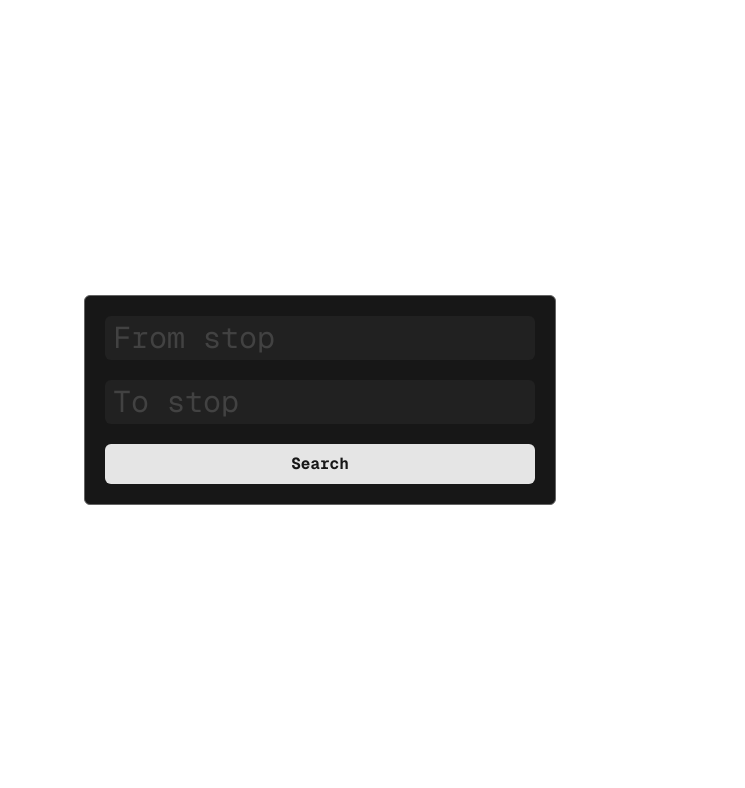
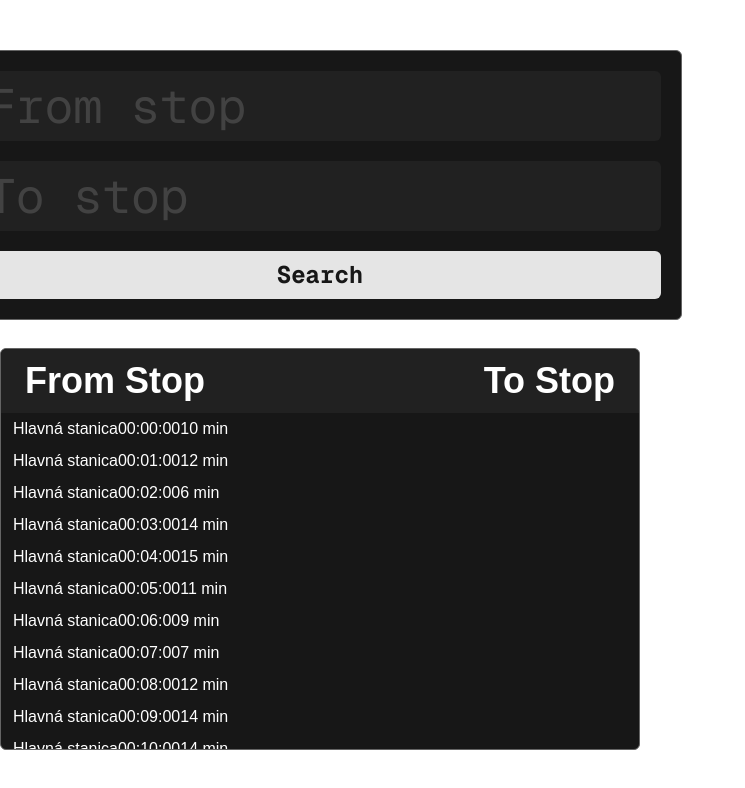
Before and after one commit to Hajdudev/go-eco-v2, a Next.js app: page / in a window 1280 px wide. Shown: the top 788 px of the page, without its empty margins (0-745 px from the left). Built offline with nearby package versions, Linux system fonts and the light colour scheme.

Commit message:
working with fake data

```diff
--- a/app/components/Input.tsx
+++ b/app/components/Input.tsx
@@ -1,17 +1,27 @@
 function Input() {
   return (
     <div className=" flex border-border border-1 rounded-md bg-foreground p-5 flex-col ">
-      <form className="flex flex-col gap-5 font-mono ">
-        <input placeholder="From stop" className="py-1 outline-none placeholder:text-[#424242] rounded-md text-3xl px-2 text-white bg-inputs" />
+      <form action="/route/" className="flex flex-col gap-5 font-mono ">
+        <input
+          name="from"
+          placeholder="From stop"
+          className="py-1 outline-none placeholder:text-[#424242] rounded-md text-5xl px-2 text-white bg-inputs"
+        />
 
-        <input placeholder="To stop" className=" py-1  placeholder:text-[#424242] text-3xl rounded-md px-2 bg-inputs text-white outline-none" />
-        <button className="bg-[#e5e5e5] font-bold rounded-md  py-2 px-5 text-[#171717] ">Search</button>
-
+        <input
+          name="to"
+          placeholder="To stop"
+          className=" py-1  placeholder:text-[#424242] text-5xl rounded-md px-2 bg-inputs text-white outline-none"
+        />
+        <button
+          type="submit"
+          className="bg-[#e5e5e5] font-bold text-2xl rounded-md  py-2 px-5 text-[#171717] "
+        >
+          Search
+        </button>
       </form>
-
-
     </div>
-  )
+  );
 }
 
-export default Input
+export default Input;
--- /dev/null
+++ b/app/components/Routes.tsx
@@ -0,0 +1,227 @@
+type RouteResult = {
+  TripId: string;
+  TripName: string;
+  FromStopId: string;
+  FromStopName: string;
+  ToStopId: string;
+  ToStopName: string;
+  DepartureTime: string;
+  ArrivalTime: string;
+  ServiceId?: string;
+  DepartureDayOffset?: number;
+  ArrivalDayOffset?: number;
+  SearchDate?: string;
+  TripDuration: string; // NEW FIELD
+};
+
+const routeResults: RouteResult[] = [
+  {
+    TripId: "429993_52_1_20595",
+    TripName: "",
+    FromStopId: "30600008",
+    FromStopName: "Pod stanicou",
+    ToStopId: "9300004",
+    ToStopName: "Hlavná stanica",
+    DepartureTime: "00:00:00",
+    ArrivalTime: "00:10:00",
+    ServiceId: "",
+    DepartureDayOffset: 0,
+    ArrivalDayOffset: 0,
+    SearchDate: "2025-06-18",
+    TripDuration: "10 min",
+  },
+  {
+    TripId: "470015_51_1_21295",
+    TripName: "",
+    FromStopId: "30600005",
+    FromStopName: "Pod stanicou",
+    ToStopId: "9300006",
+    ToStopName: "Hlavná stanica",
+    DepartureTime: "00:01:00",
+    ArrivalTime: "00:13:00",
+    ServiceId: "",
+    DepartureDayOffset: 0,
+    ArrivalDayOffset: 0,
+    SearchDate: "2025-06-18",
+    TripDuration: "12 min",
+  },
+  {
+    TripId: "1989_01_5_387",
+    TripName: "",
+    FromStopId: "30600001",
+    FromStopName: "Pod stanicou",
+    ToStopId: "9300001",
+    ToStopName: "Hlavná stanica",
+    DepartureTime: "00:02:00",
+    ArrivalTime: "00:08:00",
+    ServiceId: "",
+    DepartureDayOffset: 0,
+    ArrivalDayOffset: 0,
+    SearchDate: "2025-06-18",
+    TripDuration: "6 min",
+  },
+  {
+    TripId: "461010_51_3_21251",
+    TripName: "",
+    FromStopId: "30600005",
+    FromStopName: "Pod stanicou",
+    ToStopId: "9300006",
+    ToStopName: "Hlavná stanica",
+    DepartureTime: "00:03:00",
+    ArrivalTime: "00:17:00",
+    ServiceId: "",
+    DepartureDayOffset: 0,
+    ArrivalDayOffset: 0,
+    SearchDate: "2025-06-18",
+    TripDuration: "14 min",
+  },
+  {
+    TripId: "453997_51_1_21125",
+    TripName: "",
+    FromStopId: "30600005",
+    FromStopName: "Pod stanicou",
+    ToStopId: "9300006",
+    ToStopName: "Hlavná stanica",
+    DepartureTime: "00:04:00",
+    ArrivalTime: "00:19:00",
+    ServiceId: "",
+    DepartureDayOffset: 0,
+    ArrivalDayOffset: 0,
+    SearchDate: "2025-06-18",
+    TripDuration: "15 min",
+  },
+  {
+    TripId: "433007_51_1_20685",
+    TripName: "",
+    FromStopId: "30600004",
+    FromStopName: "Pod stanicou",
+    ToStopId: "9300006",
+    ToStopName: "Hlavná stanica",
+    DepartureTime: "00:05:00",
+    ArrivalTime: "00:16:00",
+    ServiceId: "",
+    DepartureDayOffset: 0,
+    ArrivalDayOffset: 0,
+    SearchDate: "2025-06-18",
+    TripDuration: "11 min",
+  },
+  {
+    TripId: "429111_52_2_20596",
+    TripName: "",
+    FromStopId: "30600009",
+    FromStopName: "Pod stanicou",
+    ToStopId: "9300005",
+    ToStopName: "Hlavná stanica",
+    DepartureTime: "00:06:00",
+    ArrivalTime: "00:15:00",
+    ServiceId: "",
+    DepartureDayOffset: 0,
+    ArrivalDayOffset: 0,
+    SearchDate: "2025-06-18",
+    TripDuration: "9 min",
+  },
+  {
+    TripId: "470222_51_2_21296",
+    TripName: "",
+    FromStopId: "30600006",
+    FromStopName: "Pod stanicou",
+    ToStopId: "9300007",
+    ToStopName: "Hlavná stanica",
+    DepartureTime: "00:07:00",
+    ArrivalTime: "00:14:00",
+    ServiceId: "",
+    DepartureDayOffset: 0,
+    ArrivalDayOffset: 0,
+    SearchDate: "2025-06-18",
+    TripDuration: "7 min",
+  },
+  {
+    TripId: "1990_01_6_388",
+    TripName: "",
+    FromStopId: "30600002",
+    FromStopName: "Pod stanicou",
+    ToStopId: "9300002",
+    ToStopName: "Hlavná stanica",
+    DepartureTime: "00:08:00",
+    ArrivalTime: "00:20:00",
+    ServiceId: "",
+    DepartureDayOffset: 0,
+    ArrivalDayOffset: 0,
+    SearchDate: "2025-06-18",
+    TripDuration: "12 min",
+  },
+  {
+    TripId: "461020_51_4_21252",
+    TripName: "",
+    FromStopId: "30600007",
+    FromStopName: "Pod stanicou",
+    ToStopId: "9300008",
+    ToStopName: "Hlavná stanica",
+    DepartureTime: "00:09:00",
+    ArrivalTime: "00:23:00",
+    ServiceId: "",
+    DepartureDayOffset: 0,
+    ArrivalDayOffset: 0,
+    SearchDate: "2025-06-18",
+    TripDuration: "14 min",
+  },
+  {
+    TripId: "453998_51_2_21126",
+    TripName: "",
+    FromStopId: "30600010",
+    FromStopName: "Pod stanicou",
+    ToStopId: "9300009",
+    ToStopName: "Hlavná stanica",
+    DepartureTime: "00:10:00",
+    ArrivalTime: "00:24:00",
+    ServiceId: "",
+    DepartureDayOffset: 0,
+    ArrivalDayOffset: 0,
+    SearchDate: "2025-06-18",
+    TripDuration: "14 min",
+  },
+  {
+    TripId: "433008_51_2_20686",
+    TripName: "",
+    FromStopId: "30600011",
+    FromStopName: "Pod stanicou",
+    ToStopId: "9300010",
+    ToStopName: "Hlavná stanica",
+    DepartureTime: "00:11:00",
+    ArrivalTime: "00:27:00",
+    ServiceId: "",
+    DepartureDayOffset: 0,
+    ArrivalDayOffset: 0,
+    SearchDate: "2025-06-18",
+    TripDuration: "16 min",
+  },
+];
+
+function Routes() {
+  return (
+    <div className="bg-foreground w-160  rounded-md flex flex-col border-border border-1 ">
+      <div className=" bg-inputs text-4xl text-white overflow-hidden font-bold flex w-full py-3 px-6 justify-between items-center rounded-t-md">
+        <span>From Stop</span>
+        <span>To Stop</span>
+      </div>
+      <div className="w-full py-1 px-3 overflow-scroll max-h-84">
+        {routeResults.map((route, idx) => (
+          <div
+            key={idx + route.ArrivalTime + route.TripId}
+            className=" h-8 text-white w-full"
+          >
+            <div>
+              <span>
+                {route.TripName != "" ? route.TripName : route.ToStopName}
+              </span>
+              <span>{route.DepartureTime}</span>
+              <span>{route.TripDuration}</span>
+            </div>
+          </div>
+        ))}
+      </div>
+    </div>
+  );
+}
+
+export default Routes;
--- a/app/page.tsx
+++ b/app/page.tsx
@@ -1,10 +1,12 @@
 import Input from "./components/Input";
+import Routes from "./components/Routes";
 
 export default function Home() {
   return (
     <div className="flex w-screen h-screen">
-      <div className="w-1/2 flex justify-center items-center  h-full">
+      <div className="w-1/2 gap-7 flex-col flex justify-center items-center  h-full">
         <Input />
+        <Routes />
       </div>
       <div className="w-1/2 h-full"></div>
     </div>
```
